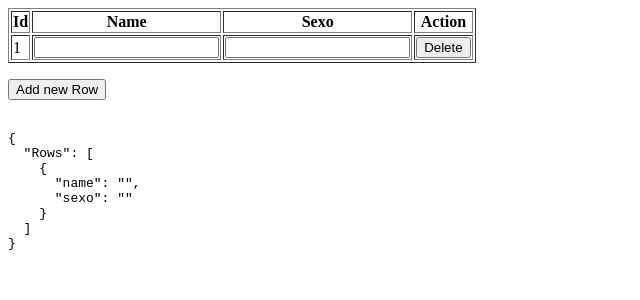
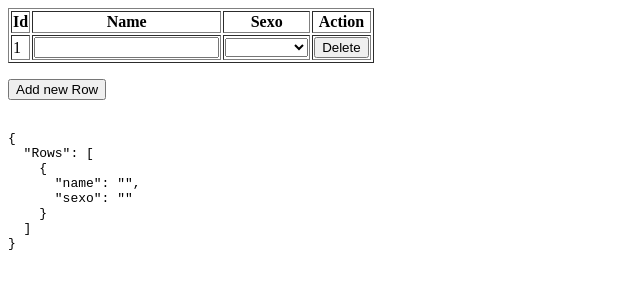
Before and after one commit to pedroping/Table-with-form-array, an Angular app: page / in a window 1280 px wide. Shown: the top 300 px of the page, without its empty margins (0-640 px from the left). Built offline with nearby package versions, Linux system fonts and the light colour scheme.

Commit message:
2 files modified

```diff
--- a/src/app/app.component.html
+++ b/src/app/app.component.html
@@ -14,7 +14,10 @@
 					<input formControlName="name" class="form-control">
         </td>
 				<td>
-					<input type="text" formControlName="sexo" class="form-control">
+					<select type="text" formControlName="sexo" class="form-control">
+						<option value="M">Masculino</option>
+						<option value="F">Feminino</option>
+					</select>
 				</td>
 				<td>
 					<button (click)="deleteRow(i)" class="btn btn-danger">Delete</button>
--- a/src/app/app.component.ts
+++ b/src/app/app.component.ts
@@ -9,8 +9,8 @@ export class AppComponent {
   public invoiceForm: FormGroup;
   constructor(private _fb: FormBuilder) {}
   ngOnInit() {
-    this.invoiceForm = this._fb.group({
-      Rows: this._fb.array([this.initRows()])
+    this.invoiceForm = new FormGroup({
+      Rows: new FormArray([this.initRows()])
     });
   }
 
```
